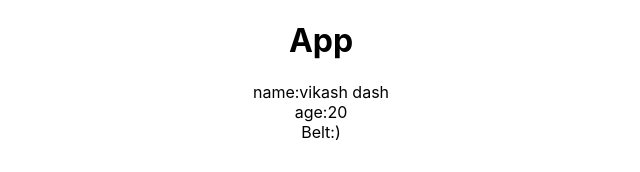
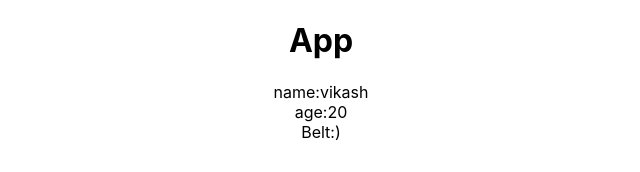
Before and after one commit to BIKASH-DASH/react-redux-firebase, a React (Create React App) app in the folder myapp/: page / in a window 1280 px wide. Shown: the top 172 px of the page, without its empty margins (319-959 px from the left). Built offline with nearby package versions, Linux system fonts and the light colour scheme.

Commit message:
passing data to parent to chaild

```diff
--- a/myapp/src/App.js
+++ b/myapp/src/App.js
@@ -7,7 +7,7 @@ function App() {
   return (
     <div className="App">
       <h1>App</h1>
-      <Ninjas/>
+      <Ninjas name="vikash" age="22" blet="bleack" />
     </div>
   );
 }
--- a/myapp/src/Ninjas.js
+++ b/myapp/src/Ninjas.js
@@ -1,9 +1,11 @@
 import React from 'react'
 
-export default function Ninjas() {
+export default function Ninjas(props) {
+    const { name, age, blet } = props;
+
     return (
         <div className="Ninjas">
-            <div>name:vikash dash</div>
+            <div>name:{name}</div>
             <div>age:20</div>
             <div>Belt:)</div>
         </div>
```
